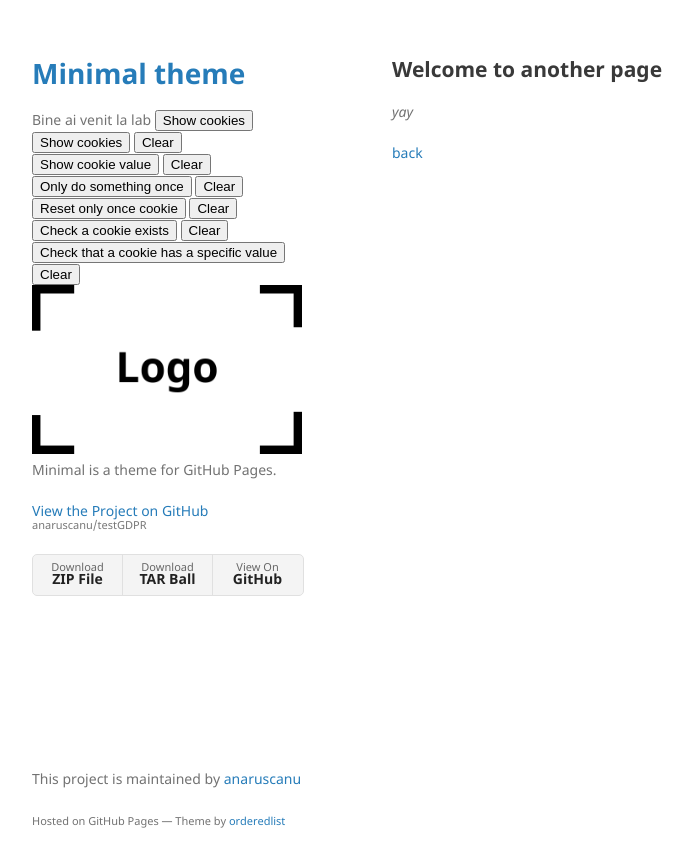
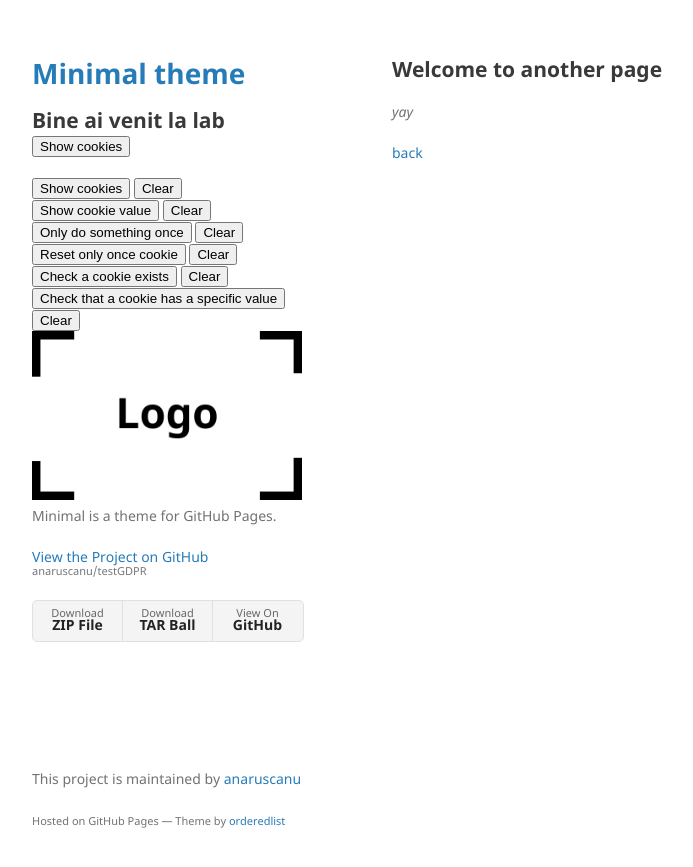
Before and after one commit to anaruscanu/testGDPR, a Jekyll site: the page built from another-page.md, in a window 1280 px wide. Shown: the top 867 px of the page, without its empty margins (178-871 px from the left). Built offline with Jekyll 4.4.1, drawn with Linux system fonts in a browser that asks for light colours; our own code applies the rules of GitHub Pages for plain Markdown files.

```diff
--- a/_layouts/default.html
+++ b/_layouts/default.html
@@ -16,8 +16,9 @@
     <div class="wrapper">
       <header>
         <h1><a href="{{ "/" | absolute_url }}">{{ site.title | default: site.github.repository_name }}</a></h1>
-Bine ai venit la lab <button onclick="alertCookie()">Show cookies</button>
-         <button onclick="showCookies()">Show cookies</button>
+<h2>Bine ai venit la lab <button onclick="alertCookie()">Show cookies</button></h2>
+
+    <button onclick="showCookies()">Show cookies</button>
     <button onclick="clearOutputCookies()">Clear</button>
 
     <button onclick="showCookieValue()">Show cookie value</button>
```
